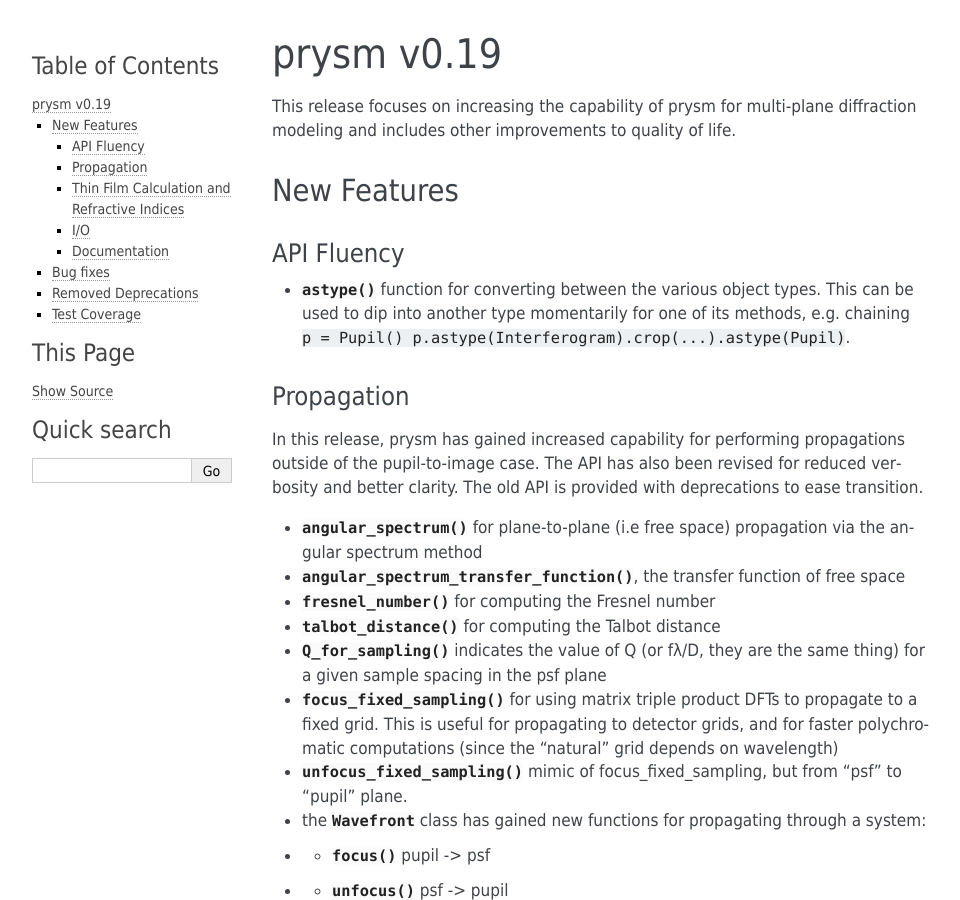
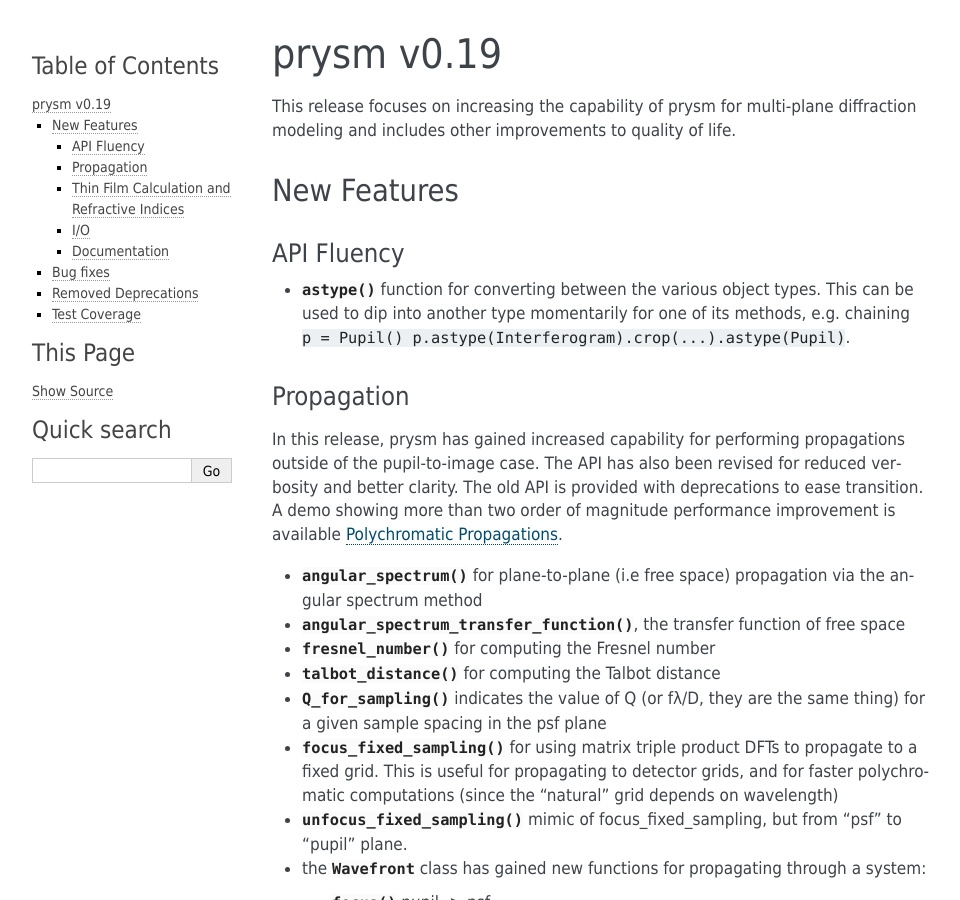
Before and after one commit to brandondube/prysm, a Sphinx documentation site: the page built from docs/source/releases/v0.19.rst, in a window 1280 px wide and 900 px high. Shown: the whole window, without its empty margins (148-1108 px from the left). Built offline with Sphinx 7.4.7, drawn with Linux system fonts in a browser that asks for light colours.

Commit message:
+mention prop in doc

```diff
--- a/docs/source/releases/v0.19.rst
+++ b/docs/source/releases/v0.19.rst
@@ -14,7 +14,7 @@ API Fluency
 
 Propagation
 ~~~~~~~~~~~
-In this release, prysm has gained increased capability for performing propagations outside of the pupil-to-image case.  The API has also been revised for reduced verbosity and better clarity.  The old API is provided with deprecations to ease transition.
+In this release, prysm has gained increased capability for performing propagations outside of the pupil-to-image case.  The API has also been revised for reduced verbosity and better clarity.  The old API is provided with deprecations to ease transition.  A demo showing more than two order of magnitude performance improvement is available :doc:`Polychromatic Propagation in v0.19`.
 
 - :func:`~prysm.propagation.angular_spectrum` for plane-to-plane (i.e free space) propagation via the angular spectrum method
 - :func:`~prysm.propagation.angular_spectrum_transfer_function`, the transfer function of free space
```
